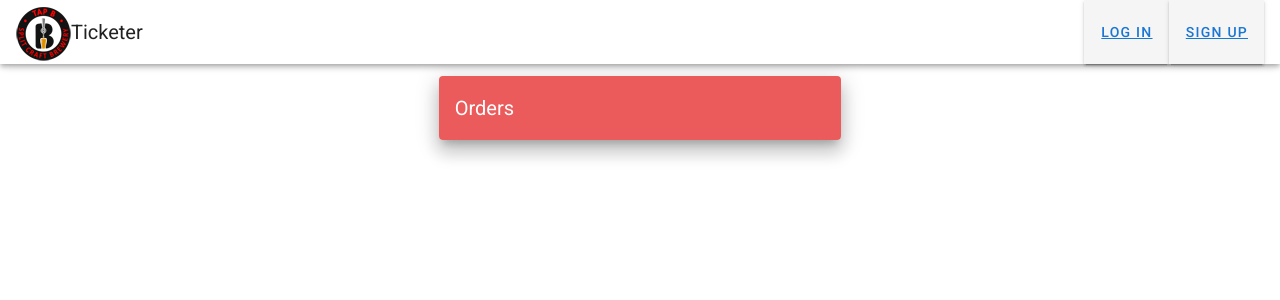
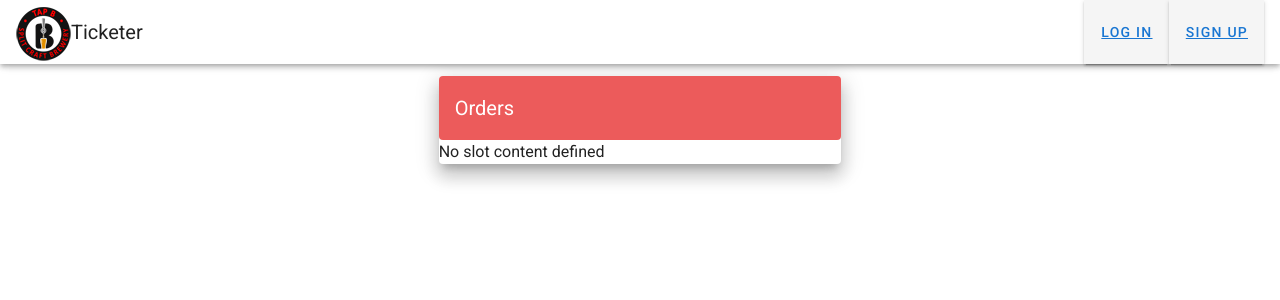
Before and after one commit to furiousdom/tapper, a Vue app in the folder client/: page /orders in a window 1280 px wide. Shown: the top 300 px of the page. Built offline with nearby package versions, Linux system fonts and the light colour scheme.

Commit message:
Added Generic Panel component
- Used panel for login and register components
- Added print functionality for future data in Orders component

```diff
--- a/client/src/components/Login.vue
+++ b/client/src/components/Login.vue
@@ -1,21 +1,5 @@
 <template>
-  <v-content>
-    <v-container
-      fluid>
-      <v-row
-        align="center"
-        justify="center">
-        <v-col
-          cols="12"
-          sm="8"
-          md="4">
-          <v-card class="elevation-12">
-            <v-toolbar
-              color="rgb(236, 91, 91)"
-              dark
-              flat>
-              <v-toolbar-title>Log In</v-toolbar-title>
-            </v-toolbar>
+  <panel title="Log In">
     <v-card-text>
       <v-form>
         <v-text-field
@@ -31,15 +15,12 @@
       <v-spacer />
       <v-btn @click="login" color="rgb(236, 91, 91)">Login</v-btn>
     </v-card-actions>
-          </v-card>
-        </v-col>
-      </v-row>
-    </v-container>
-  </v-content>
+  </panel>
 </template>
 
 <script>
-import authenticationService from '../services/authenticationService.js'
+import authenticationService from '@/services/authenticationService.js'
+import Panel from '@/components/Panel'
 
 export default {
   props: {
@@ -67,6 +48,9 @@ export default {
         console.log(err)
       }
     }
+  },
+  components: {
+    Panel
   }
 }
 </script>
--- a/client/src/components/Orders.vue
+++ b/client/src/components/Orders.vue
@@ -1,32 +1,30 @@
 <template>
-  <v-content>
-    <v-container
-      fluid>
-      <v-row
-        align="center"
-        justify="center">
-        <v-col
-          cols="12"
-          sm="8"
-          md="4">
-          <v-card class="elevation-12">
-            <v-toolbar
-              color="rgb(236, 91, 91)"
-              dark
-              flat>
-              <v-toolbar-title>Orders</v-toolbar-title>
-            </v-toolbar>
-          </v-card>
-        </v-col>
-      </v-row>
-    </v-container>
-  </v-content>
+  <panel title="Orders">
+    <div v-for="order in orders"
+      :key="order.id">
+      {{ order.date }}
+      <div v-for="product in order.products"
+        :key="product.name">
+        {{ product.name }}
+        {{ product.packaging.type }}
+        {{ product.packaging.liters }}
+        {{ product.quantity }}
+      </div>
+    </div>
+  </panel>
 </template>
 
 <script>
+import Panel from '@/components/Panel'
+
 export default {
-  methods: {
-    navigateTo: (route) => this.$router.push(route)
+  data () {
+    return {
+      orders: null
+    }
+  },
+  components: {
+    Panel
   }
 }
 </script>
--- /dev/null
+++ b/client/src/components/Panel.vue
@@ -0,0 +1,33 @@
+<template>
+  <v-content>
+    <v-container
+      fluid>
+      <v-row
+        align="center"
+        justify="center">
+        <v-col
+          cols="12"
+          sm="8"
+          md="4">
+          <v-card class="elevation-12">
+            <v-toolbar
+              color="rgb(236, 91, 91)"
+              dark
+              flat>
+              <v-toolbar-title>{{ title }}</v-toolbar-title>
+            </v-toolbar>
+            <slot>No slot content defined</slot>
+          </v-card>
+        </v-col>
+      </v-row>
+    </v-container>
+  </v-content>
+</template>
+
+<script>
+export default {
+  props: [
+    'title'
+  ]
+}
+</script>
--- a/client/src/components/Register.vue
+++ b/client/src/components/Register.vue
@@ -1,21 +1,5 @@
 <template>
-  <v-content>
-    <v-container
-      fluid>
-      <v-row
-        align="center"
-        justify="center">
-        <v-col
-          cols="12"
-          sm="8"
-          md="4">
-          <v-card class="elevation-12">
-            <v-toolbar
-              color="rgb(236, 91, 91)"
-              dark
-              flat>
-              <v-toolbar-title>Registration form</v-toolbar-title>
-            </v-toolbar>
+  <panel title="Register">
     <v-card-text>
       <v-form>
         <v-text-field
@@ -31,20 +15,14 @@
       <v-spacer />
       <v-btn @click="register" color="rgb(236, 91, 91)">Register</v-btn>
     </v-card-actions>
-          </v-card>
-        </v-col>
-      </v-row>
-    </v-container>
-  </v-content>
+  </panel>
 </template>
 
 <script>
 import authenticationService from '../services/authenticationService.js'
+import Panel from '@/components/Panel'
 
 export default {
-  props: {
-    source: String
-  },
   data () {
     return {
       username: '',
@@ -64,13 +42,9 @@ export default {
         console.log(err)
       }
     }
+  },
+  components: {
+    Panel
   }
 }
 </script>
-
-<!-- Add "scoped" attribute to limit CSS to this component only -->
-<style scoped>
-.error {
-  color: red;
-}
-</style>
```
Lines whose indentation alone changed are shown as unchanged.
